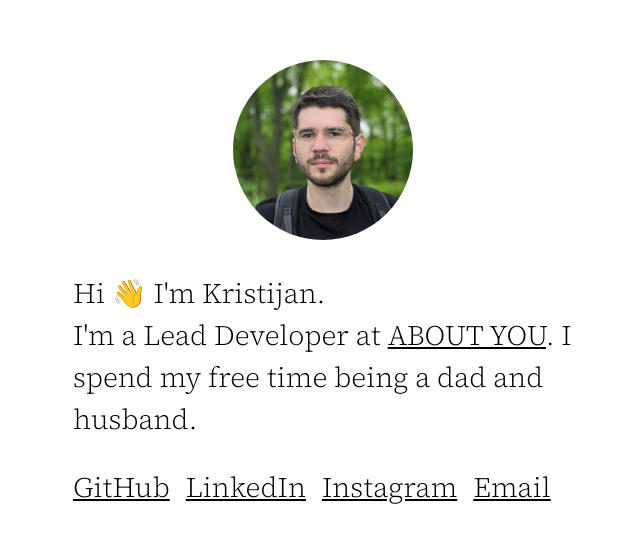
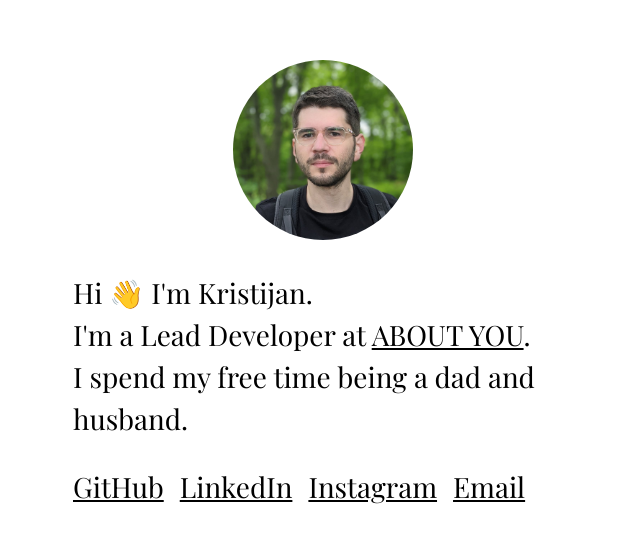
Before and after one commit to kristijanbambir/kristijanbambir.github.com, a Next.js app: page / in a window 1280 px wide. Shown: the part 116-658 px from the top of the page, without its empty margins (317-957 px from the left). Built offline with nearby package versions, Linux system fonts and the light colour scheme.

Commit message:
Update font

```diff
--- a/src/app/layout.tsx
+++ b/src/app/layout.tsx
@@ -1,8 +1,8 @@
 import type { Metadata } from 'next';
-import { Source_Serif_4 } from 'next/font/google';
+import { Playfair_Display } from 'next/font/google';
 import './globals.css';
 
-const font = Source_Serif_4({ weight: '300', subsets: ['latin'] });
+const font = Playfair_Display({ weight: '400', subsets: ['latin'] });
 
 export const metadata: Metadata = {
   title: 'Kristijan Bambir',
--- a/src/app/page.tsx
+++ b/src/app/page.tsx
@@ -17,8 +17,8 @@ export default function Home() {
           Hi 👋 I&apos;m Kristijan.
           <br />
           I&apos;m a Lead Developer at{' '}
-          <a href="https://aboutyou.tech/">ABOUT YOU</a>. I spend my free time
-          being a dad and husband.
+          <a href="https://aboutyou.tech/">ABOUT YOU</a>.
+          <br />I spend my free time being a dad and husband.
         </p>
 
         <ul className={styles.links}>
```
